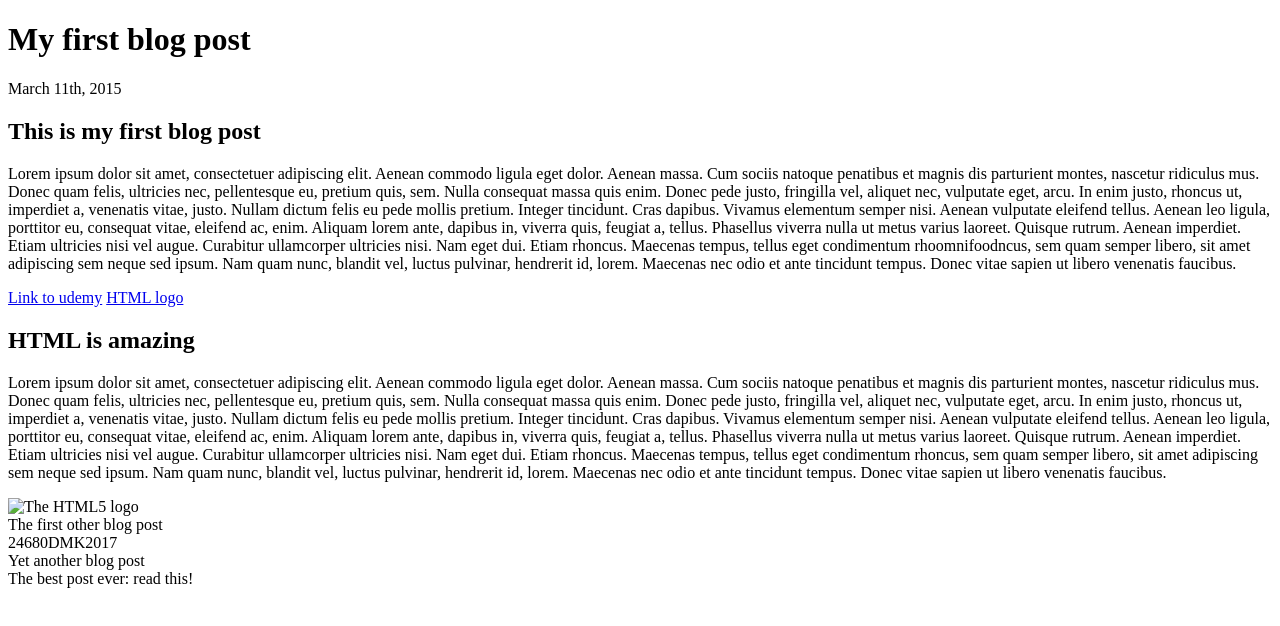
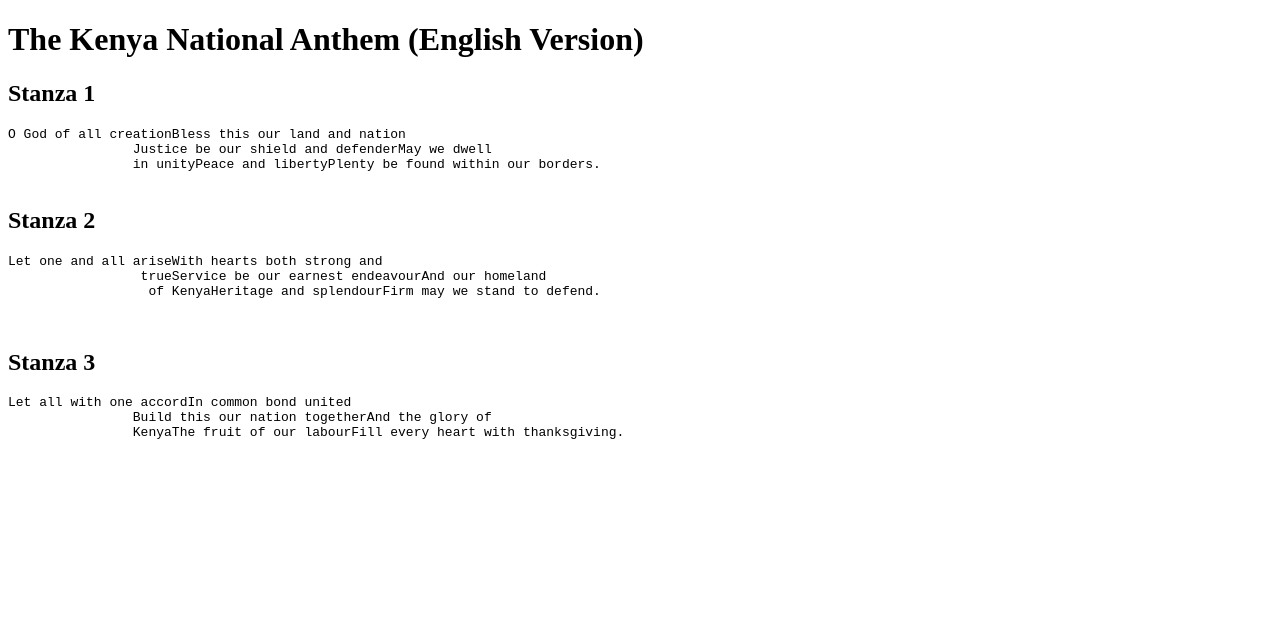
Before and after one commit to Bulonzantumwa/Art-Portfolio-BBIT-EC, a plain HTML site: page index.html in a window 1280 px wide. Drawn offline with Linux system fonts and the light colour scheme.

Commit message:
created html and css files

```diff
--- a/index.html
+++ b/index.html
@@ -7,41 +7,31 @@
     </head>
 
     <body>
-        <div class="container">
-            <div class="blog-post">
-                <h1>My first blog post</h1>
-                <p class="date">March 11th, 2015</p>
-                <h2>This is my first blog post</h2>
-                <p class="main-text">
-                    Lorem ipsum dolor sit amet, consectetuer adipiscing elit. Aenean commodo ligula eget dolor. Aenean massa. Cum sociis natoque penatibus et magnis dis parturient montes, nascetur ridiculus mus. Donec quam felis, ultricies nec, pellentesque eu, pretium quis, sem. Nulla consequat massa quis enim. Donec pede justo, fringilla vel, aliquet nec, vulputate eget, arcu. In enim justo, rhoncus ut, imperdiet a, venenatis vitae, justo. Nullam dictum felis eu pede mollis pretium. Integer tincidunt. Cras dapibus. Vivamus elementum semper nisi. Aenean vulputate eleifend tellus. Aenean leo ligula, porttitor eu, consequat vitae, eleifend ac, enim. Aliquam lorem ante, dapibus in, viverra quis, feugiat a, tellus. Phasellus viverra nulla ut metus varius laoreet. Quisque rutrum. Aenean imperdiet. Etiam ultricies nisi vel augue. Curabitur ullamcorper ultricies nisi. Nam eget dui. Etiam rhoncus. Maecenas tempus, tellus eget condimentum rhoomnifoodncus, sem quam semper libero, sit amet adipiscing sem neque sed ipsum. Nam quam nunc, blandit vel, luctus pulvinar, hendrerit id, lorem. Maecenas nec odio et ante tincidunt tempus. Donec vitae sapien ut libero venenatis faucibus.
-                </p>
+        <h1>
+            The Kenya National Anthem (English Version)
 
-                <a href="http://www.udemy.com" target="_blank">Link to udemy</a>
-                <a href="logo.jpg" target="_blank">HTML logo</a>
+        </h1>
+        <section class="section">
+            <h2>Stanza 1</h2>
+            <pre>O God of all creationBless this our land and nation
+                Justice be our shield and defenderMay we dwell
+                in unityPeace and libertyPlenty be found within our borders.
+            </pre>
+        </section>
+        <section class="section">
+            <h2>Stanza 2</h2>
 
-                <h2>HTML is amazing</h2>
-                <p class="main-text">
-                    Lorem ipsum dolor sit amet, consectetuer adipiscing elit. Aenean commodo ligula eget dolor. Aenean massa. Cum sociis natoque penatibus et magnis dis parturient montes, nascetur ridiculus mus. Donec quam felis, ultricies nec, pellentesque eu, pretium quis, sem. Nulla consequat massa quis enim. Donec pede justo, fringilla vel, aliquet nec, vulputate eget, arcu. In enim justo, rhoncus ut, imperdiet a, venenatis vitae, justo. Nullam dictum felis eu pede mollis pretium. Integer tincidunt. Cras dapibus. Vivamus elementum semper nisi. Aenean vulputate eleifend tellus. Aenean leo ligula, porttitor eu, consequat vitae, eleifend ac, enim. Aliquam lorem ante, dapibus in, viverra quis, feugiat a, tellus. Phasellus viverra nulla ut metus varius laoreet. Quisque rutrum. Aenean imperdiet. Etiam ultricies nisi vel augue. Curabitur ullamcorper ultricies nisi. Nam eget dui. Etiam rhoncus. Maecenas tempus, tellus eget condimentum rhoncus, sem quam semper libero, sit amet adipiscing sem neque sed ipsum. Nam quam nunc, blandit vel, luctus pulvinar, hendrerit id, lorem. Maecenas nec odio et ante tincidunt tempus. Donec vitae sapien ut libero venenatis faucibus.
-                </p>
-                <img src="logo.jpg" alt="The HTML5 logo">
+            <pre>Let one and all ariseWith hearts both strong and
+                 trueService be our earnest endeavourAnd our homeland
+                  of KenyaHeritage and splendourFirm may we stand to defend.
 
-            </div>
+            </pre></section><section class="section">
 
-            <div class="other-posts">
-                <div class="other">
-                    The first other blog post
-                </div>
-                24680DMK2017
-                <div class="other">
-                    Yet another blog post
-                </div>
-
-                <div class="other">
-                    The best post ever: read this!
-                </div>
-            </div>
-
-
+            <h2>Stanza 3</h2>
+            <pre>Let all with one accordIn common bond united
+                Build this our nation togetherAnd the glory of
+                KenyaThe fruit of our labourFill every heart with thanksgiving.
+            </pre>
 
     </body>
 
```
